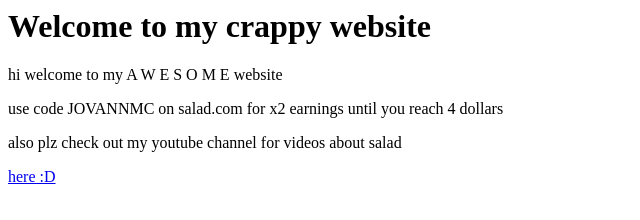
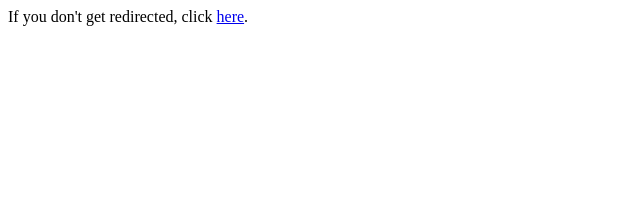
Before and after one commit to JovannMC/jovannmc.femboyfurry.net, a plain HTML site: page index.html in a window 1280 px wide. Shown: the whole page, without its empty margins (0-640 px from the left). Drawn offline with Linux system fonts and the light colour scheme.

Commit message:
Redirect to profile page

```diff
--- a/index.html
+++ b/index.html
@@ -1,11 +1,7 @@
 <html>
 	<head></head>
-	<title>JovannMC</title>
+	<meta http-equiv="refresh" content="1; url='https://baka.omg.lol'" />
 	<body>
-		<h1>Welcome to my crappy website</h1>
-		<p>hi welcome to my A W E S O M E website</p>
-		<p>use code JOVANNMC on salad.com for x2 earnings until you reach 4 dollars</p>
-		<p>also plz check out my youtube channel for videos about salad</p>
-		<a href="https://www.youtube.com/channel/UCNyCd6xvPXtHDoIuGaYL_3A">here :D</a>
+		<p>If you don't get redirected, click <a href="https://baka.omg.lol">here</a>.</p>
 	</body>
 </html>
```
Also changed, not shown: 1 other file.
